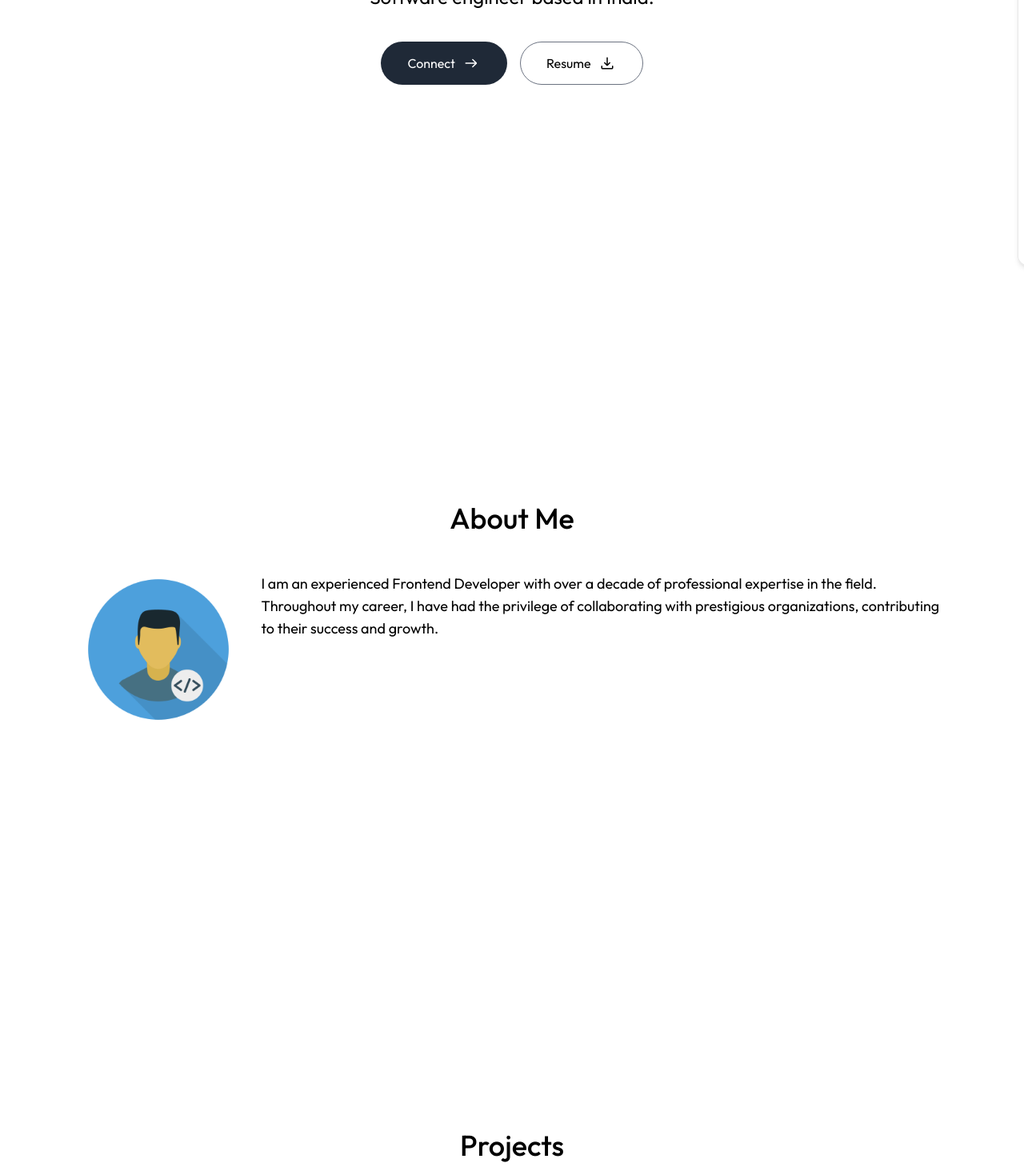
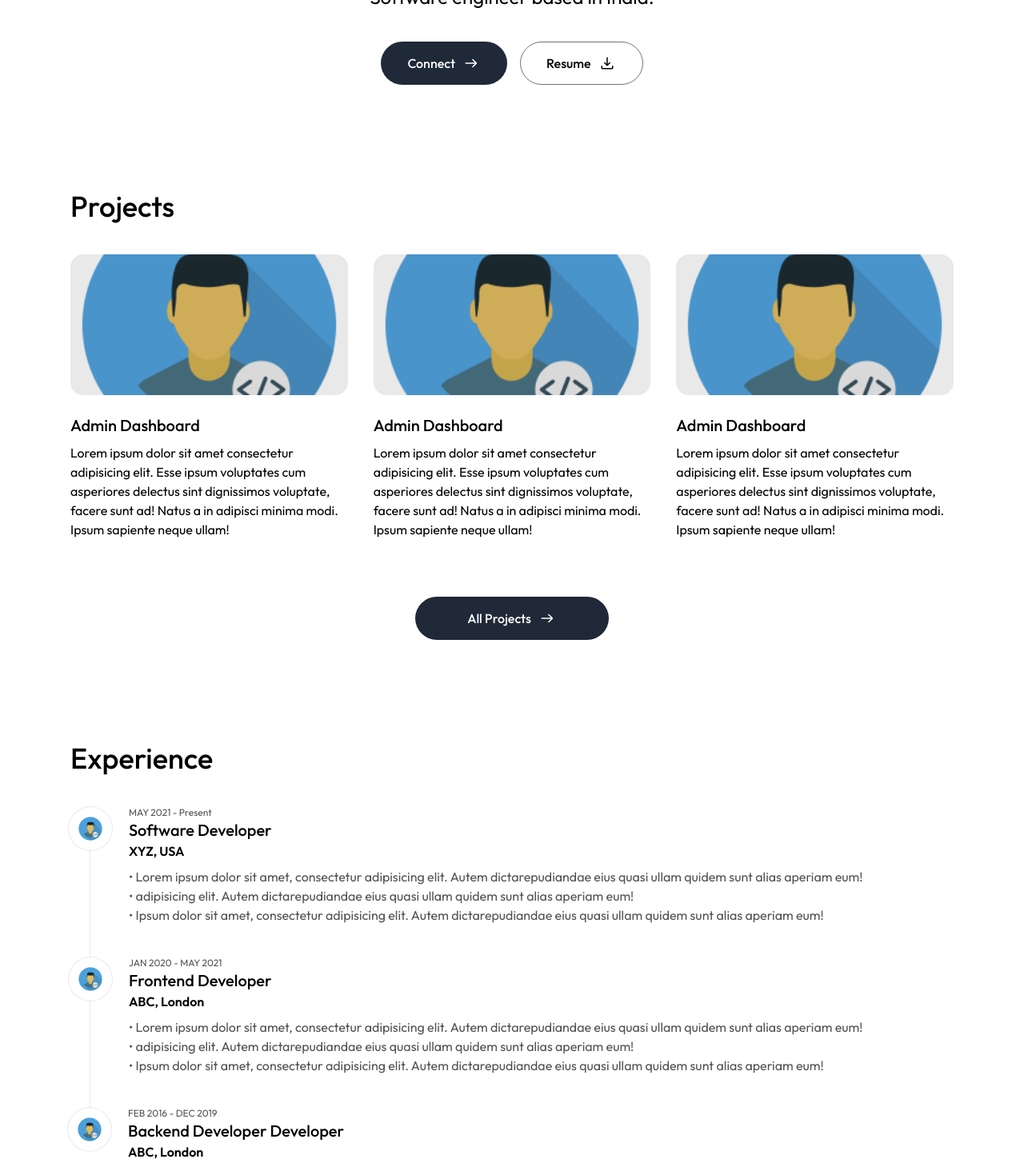
Before and after one commit to lokeshchauhan521/Portfolio2.0, a Next.js app: page / in a window 1280 px wide. Shown: the part 460-1924 px from the top of the page at 80% size. Built offline with nearby package versions, Linux system fonts and the light colour scheme; a web font is replaced by a local one.

Commit message:
Projects, Experience

```diff
--- a/app/components/Experience.tsx
+++ b/app/components/Experience.tsx
@@ -1,26 +1,74 @@
+import TimelineItem from '@/components/TimelineItem'
 import DeveloperImg from '@/app/assets/images/developer.png'
 import Image from 'next/image'
-import { ArrowRightIcon, DownloadIcon } from './icons'
+
+type Experience = {
+  timeline: string
+  title: string
+  company: string
+  description: string[]
+}
+
+const experienceList: Experience[] = [
+  {
+    timeline: 'MAY 2021 - Present',
+    title: 'Software Developer',
+    company: 'XYZ, USA',
+    description: [
+      'Lorem ipsum dolor sit amet, consectetur adipisicing elit. Autem dictarepudiandae eius quasi ullam quidem sunt alias aperiam eum!',
+      'adipisicing elit. Autem dictarepudiandae eius quasi ullam quidem sunt alias aperiam eum!',
+      'Ipsum dolor sit amet, consectetur adipisicing elit. Autem dictarepudiandae eius quasi ullam quidem sunt alias aperiam eum!',
+    ],
+  },
+  {
+    timeline: 'JAN 2020 - MAY 2021',
+    title: 'Frontend Developer',
+    company: 'ABC, London',
+    description: [
+      'Lorem ipsum dolor sit amet, consectetur adipisicing elit. Autem dictarepudiandae eius quasi ullam quidem sunt alias aperiam eum!',
+      'adipisicing elit. Autem dictarepudiandae eius quasi ullam quidem sunt alias aperiam eum!',
+      'Ipsum dolor sit amet, consectetur adipisicing elit. Autem dictarepudiandae eius quasi ullam quidem sunt alias aperiam eum!',
+    ],
+  },
+  {
+    timeline: 'FEB 2016 - DEC 2019',
+    title: 'Backend Developer Developer',
+    company: 'ABC, London',
+    description: [
+      'Lorem ipsum dolor sit amet, consectetur adipisicing elit. Autem dictarepudiandae eius quasi ullam quidem sunt alias aperiam eum!',
+      'adipisicing elit. Autem dictarepudiandae eius quasi ullam quidem sunt alias aperiam eum!',
+      'Ipsum dolor sit amet, consectetur adipisicing elit. Autem dictarepudiandae eius quasi ullam quidem sunt alias aperiam eum!',
+    ],
+  },
+]
 
 const Experience = () => {
   return (
-    <div className="flex flex-col items-center gap-5 justify-center h-screen w-11/12 max-w-3xl mx-auto text-center">
-      <Image src={DeveloperImg} alt="profile_pic" className="size-32" />
-      <p className="text-xl">Hi! I am Deepak Chaurasiya 👋🏻</p>
-      <p className="text-4xl">frontend web developer based in London.</p>
-      <p className="text-lg">
-        I am a frontend developer from California, USA with 10 years of
-        experience in multiple companies like Microsoft, Tesla and Apple.
+    <section id="experience" className="dashboard-section">
+      <h2 className="text mb-10">Experience</h2>
+      {experienceList.map((experience) => (
+        <ExperienceItem key={experience.timeline} experience={experience} />
+      ))}
+    </section>
+  )
+}
+
+const ExperienceItem = ({ experience }: { experience: Experience }) => {
+  return (
+    <TimelineItem
+      icon={<Image src={DeveloperImg} className="size-8" alt="company-logo" />}
+    >
+      <p className="text-xs text-neutral-600 dark:text-neutral-300">
+        {experience.timeline}
       </p>
-      <div className="flex items-center gap-4 max-sm:flex-col">
-        <a href="#contact" className="btn-primary">
-          Connect With Me <ArrowRightIcon className="size-6 fill-white" />
-        </a>
-        <a href="/resume.pdf" download className="btn-outlined-light">
-          My Resume <DownloadIcon className="size-6" />
-        </a>
-      </div>
-    </div>
+      <h5>{experience.title}</h5>
+      <p className="font-semibold mb-2">{experience.company}</p>
+      {experience.description.map((e, i) => (
+        <p key={i} className="text-neutral-600 dark:text-neutral-300">
+          • {e}
+        </p>
+      ))}
+    </TimelineItem>
   )
 }
 
--- a/app/components/Introduction.tsx
+++ b/app/components/Introduction.tsx
@@ -4,7 +4,7 @@ import { ArrowRightIcon, DownloadIcon } from './icons'
 
 const Introduction = () => {
   return (
-    <div className="mt-24 flex flex-col items-center gap-5 min-h-screen w-11/12 max-w-3xl mx-auto text-center">
+    <div className="mt-24 flex flex-col items-center gap-5 w-11/12 max-w-3xl mx-auto text-center">
       <Image src={DeveloperImg} alt="profile_pic" className="size-32" />
       <h1 className="">
         Hello, <br /> I&apos;m Deepak.
--- a/app/components/Navbar.tsx
+++ b/app/components/Navbar.tsx
@@ -46,7 +46,7 @@ const Navbar = () => {
           <span className="text-xl group-hover:-rotate-90 group-hover:scale-125 transform ease-in-out duration-300">
             ✦
           </span>
-          <span className="group font-medium">Deepak</span>
+          <span className="group font-medium">VueJs</span>
         </Link>
 
         <div className="flex items-center gap-6 lg:gap-8">
@@ -75,7 +75,7 @@ const Navbar = () => {
 
       <div
         ref={sideMenuRef}
-        className="fixed top-0 bottom-0 -right-64 w-64 z-navbar transition duration-500 sidebar m-2 border shadow-md dark:shadow-dark-800"
+        className="fixed top-0 bottom-0 -right-64 w-60 z-navbar transition duration-500 sidebar m-2 border shadow-md dark:shadow-dark-800"
       >
         <button className="absolute top-4 right-4" onClick={closeSideMenu}>
           <CloseIcon className="size-10" />
--- a/app/components/Projects.tsx
+++ b/app/components/Projects.tsx
@@ -1,19 +1,22 @@
+import Link from 'next/link'
 import DeveloperImg from '@/app/assets/images/developer.png'
 import Image from 'next/image'
+import { ArrowRightIcon } from './icons'
 
 const Projects = () => {
   return (
-    <section
-      id="projects"
-      className="h-screen mx-auto w-full px-5 pt-24 lg:px-8 xl:px-[8%]"
-    >
-      <h2 className="text-center">Projects</h2>
-      <div className="w-full overflow-x-auto mt-12 py-8 px-4">
-        <div className="flex items-center gap-8 w-max">
+    <section id="projects" className="dashboard-section">
+      <h2 className="text mb-10">Projects</h2>
+      <div className="grid gap-8 sm:grid-cols-2 lg:grid-cols-3">
         <ProjectItem />
         <ProjectItem />
         <ProjectItem />
       </div>
+      <div className="flex-center">
+        <Link href="/projects" className="btn-primary px-16 mt-12">
+          All Projects
+          <ArrowRightIcon className="size-6 fill-white dark:fill-dark" />
+        </Link>
       </div>
     </section>
   )
@@ -21,22 +24,43 @@ const Projects = () => {
 
 const ProjectItem = () => {
   return (
-    <div className="w-72 flex flex-col items-center border shadow-sm rounded-xl overflow-hidden cursor-pointer hover:shadow-lg md:w-80 lg:w-96">
+    <div className="flex flex-col items-center cursor-pointer group">
+      <div className="relative bg-red size-full rounded-2xl  overflow-hidden">
         <Image
           src={DeveloperImg}
-        alt="project-imng"
-        className="h-36 w-full object-cover bg-white md:h-44 lg:h-52"
+          alt="project-img"
+          className="h-48 w-full object-cover group-hover:scale-105 transition-all duration-300 sm:h-44 lg:h-44"
         />
-      <div className="p-6">
-        <p className="text-lg font-medium">Admin Dashboard</p>
+        <div className="absolute inset-0 size-full bg-neutral-800 bg-opacity-10" />
+      </div>
+      <div className="py-6">
+        <p className="text-xl font-medium mb-2">Admin Dashboard</p>
         <p className="text-base">
-          I am an experienced Frontend Developer with over a decade of
-          professional expertise in the field. Throughout my career, I have had
-          the privilege of collaborating with prestigious organizations,
-          contributing to their success and growth.
+          Lorem ipsum dolor sit amet consectetur adipisicing elit. Esse ipsum
+          voluptates cum asperiores delectus sint dignissimos voluptate, facere
+          sunt ad! Natus a in adipisci minima modi. Ipsum sapiente neque ullam!
         </p>
       </div>
     </div>
   )
 }
+// const ProjectItem = () => {
+//   return (
+//     <div className="w-72 flex flex-col items-center border shadow-sm rounded-xl overflow-hidden cursor-pointer hover:shadow-lg md:w-80 lg:w-96">
+//       <Image
+//         src={DeveloperImg}
+//         alt="project-imng"
+//         className="h-36 w-full object-cover bg-white md:h-44 lg:h-52"
+//       />
+//       <div className="p-6">
+//         <p className="text-lg font-medium">Admin Dashboard</p>
+//         <p className="text-base">
+//           Lorem ipsum dolor sit amet consectetur adipisicing elit. Esse ipsum
+//           voluptates cum asperiores delectus sint dignissimos voluptate, facere
+//           sunt ad! Natus a in adipisci minima modi. Ipsum sapiente neque ullam!
+//         </p>
+//       </div>
+//     </div>
+//   )
+// }
 export default Projects
--- a/app/globals.css
+++ b/app/globals.css
@@ -33,7 +33,7 @@
 
 @layer components {
   .base-btn {
-    @apply flex items-center gap-2 rounded-full border border-transparent px-6 py-2.5 lg:px-8;
+    @apply flex items-center gap-2 rounded-full border border-transparent px-6 font-medium py-2.5 lg:px-8;
   }
   .btn-outline-primary {
     @apply base-btn border-gray-500 dark:border-white;
@@ -47,14 +47,19 @@
   }
 
   .navbar {
-    @apply fixed top-2 left-2 right-2 z-navbar flex items-center justify-between border-[1.5px] border-transparent max-w-6xl mx-auto px-4 py-3 lg:px-6;
+    @apply fixed top-2 left-2 right-2 z-navbar flex items-center justify-between border-transparent max-w-6xl mx-auto px-4 py-3 lg:px-6;
   }
-  .navbar.outlined, .navbar ~ .sidebar {
-    @apply select-none rounded-xl backdrop-blur-2xl border-neutral-300/50 bg-white/80 dark:border-gray-600/40 dark:bg-dark-900/60;
+  .navbar.outlined,
+  .navbar ~ .sidebar {
+    @apply select-none rounded-xl backdrop-blur-2xl bg-white/80 dark:bg-dark-900/60 border-theme;
   }
 
   .icon {
     @apply size-8 fill-black dark:fill-white dark:stroke-white;
+  }
+
+  .dashboard-section {
+    @apply max-w-6xl mx-auto pt-28 pb-4 px-6;
   }
 }
 
@@ -67,6 +72,14 @@
   }
   .shadow-hover {
     @apply shadow-lg hover:shadow-2xl transition-shadow;
+  }
+
+  .border-theme {
+    @apply border-[1.5px] border-neutral-300/50 dark:border-dark-600/40;
+  }
+
+  .text-light {
+    @apply text-neutral-600 dark:text-neutral-300;
   }
 }
 
--- a/app/page.tsx
+++ b/app/page.tsx
@@ -1,4 +1,5 @@
-import About from './components/About'
+// import About from './components/About'
+import Experience from './components/Experience'
 import Introduction from './components/Introduction'
 import Projects from './components/Projects'
 
@@ -6,9 +7,9 @@ export default function Home() {
   return (
     <>
       <Introduction />
-      <About />
+      {/* <About /> */}
       <Projects />
-      {/* <Experience /> */}
+      <Experience />
     </>
   )
 }
--- /dev/null
+++ b/components/TimelineItem.tsx
@@ -0,0 +1,18 @@
+const TimelineItem = ({
+  icon,
+  children,
+}: {
+  icon: React.ReactNode
+  children: React.ReactNode
+}) => {
+  return (
+    <div className="relative ms-6 pb-10 !border-0 !border-l-[1.5px] border-theme last:border-none">
+      <div className="absolute top-0 left-0 z-10 flex items-center justify-center -translate-x-1/2 bg-white rounded-full dark:bg-dark size-14 border-theme">
+        {icon}
+      </div>
+      <div className="ps-12 leading-6">{children}</div>
+    </div>
+  )
+}
+
+export default TimelineItem
```
Also changed, not shown: app/assets/icons/moon.svg (deleted). Lines whose indentation alone changed are shown as unchanged.
